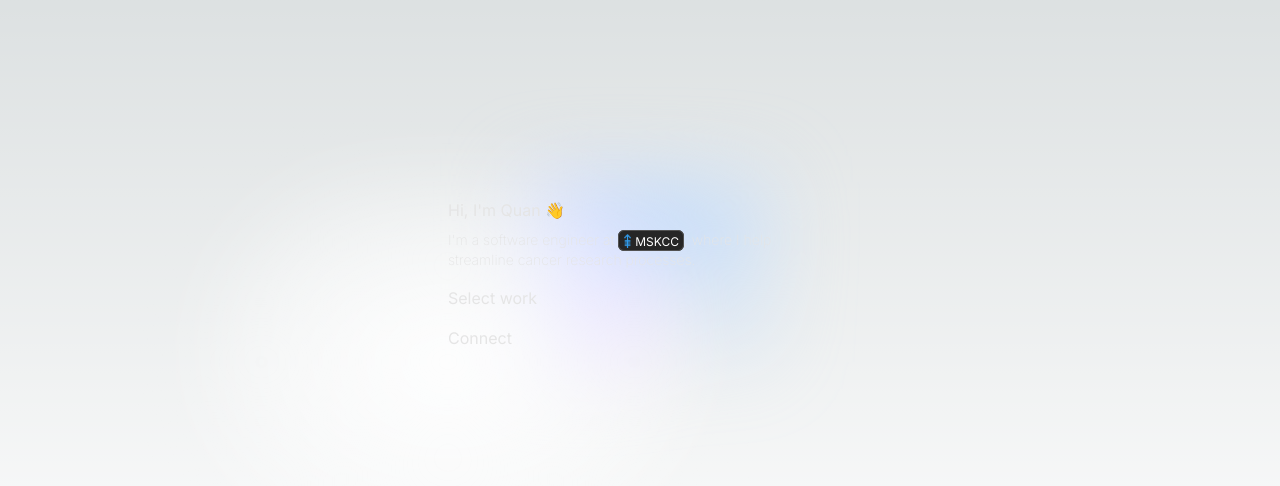
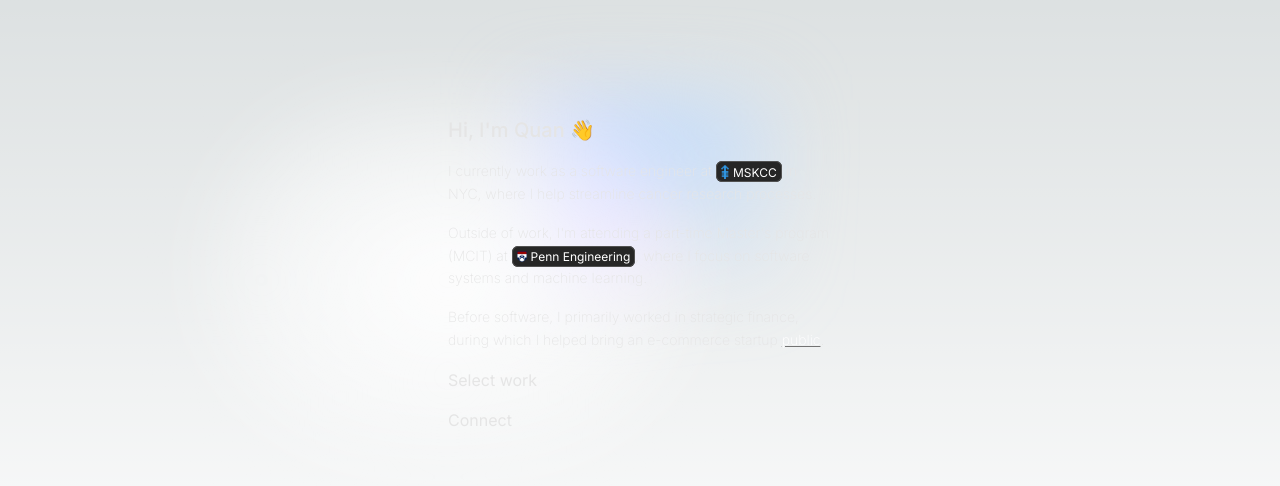
Before and after one commit to qu8n/qu8n.github.io, a Next.js app: page / in a window 1280 px wide. Shown: the part 134-620 px from the top of the page. Built offline with nearby package versions, Linux system fonts and the light colour scheme.

Commit message:
Finish the about section and add a component for link text

```diff
--- a/src/app/page.tsx
+++ b/src/app/page.tsx
@@ -1,5 +1,6 @@
 import { BgGradient } from '@/components/BgGradient'
 import { LinkButton } from '@/components/LinkButton'
+import { LinkText } from '@/components/LinkText'
 
 export default function Home() {
   return (
@@ -7,19 +8,41 @@ export default function Home() {
       <div className='my-auto flex flex-col gap-4 max-w-sm'>
         <BgGradient />
 
-        <section className='flex flex-col gap-2'>
-          <h1>Hi, I&apos;m Quan 👋</h1>
+        <section className='flex flex-col gap-4 font-extralight text-sm leading-relaxed'>
+          <h1 className='font-medium text-xl'>Hi, I&apos;m Quan 👋</h1>
 
-          <div className='font-extralight text-sm'>
-            I&apos;m a software engineer at{' '}
+          <div>
+            I currently work as a software engineer at{' '}
             <LinkButton
               text='MSKCC'
               href='https://www.mskcc.org/'
               imgSrc='/logos/mskcc.png'
               imgDimTw='w-2 h-3.5'
+            />{' '}
+            in NYC, where I help streamline cancer research processes.
+          </div>
+
+          <div>
+            Outside of work, I&apos;m attending a part-time Master&apos;s
+            program (MCIT) at{' '}
+            <LinkButton
+              text='Penn Engineering'
+              href='https://www.mskcc.org/'
+              imgSrc='/logos/penn.png'
+              imgDimTw='w-2.5 h-3.5'
             />
-            , where I help streamline cancer research processes.
+            , where I focus on software systems and machine learning.
           </div>
+
+          <p>
+            Before software, I primarily worked in strategic finance, during
+            which I helped bring an e-commerce startup{' '}
+            <LinkText
+              text='public'
+              href='https://www.architecturaldigest.com/story/1stdibs-files-for-an-ipo'
+            />
+            .
+          </p>
         </section>
 
         <section className='flex flex-col gap-2'>
--- /dev/null
+++ b/src/components/LinkText.tsx
@@ -0,0 +1,18 @@
+import Image from 'next/image'
+
+/**
+ * @param text Text to display
+ * @param href External link
+ */
+export function LinkText({ text, href }: { text: string; href: string }) {
+  return (
+    <a
+      href={href}
+      target='_blank'
+      rel='noopener noreferrer'
+      className='underline decoration-neutral-500 text-white'
+    >
+      {text}
+    </a>
+  )
+}
```
Also changed, not shown: public/logos/penn.png (added).
